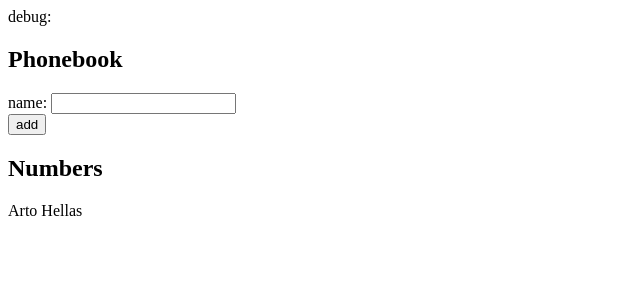
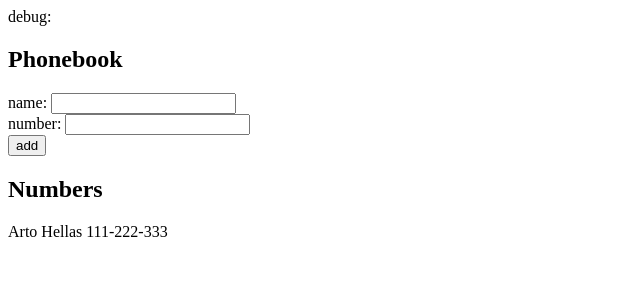
Before and after one commit to Eksezis/FullStackOpen-Zuraw, a React (Vite) app in the folder part2b/: page / in a window 1280 px wide. Shown: the top 300 px of the page, without its empty margins (0-640 px from the left). Built offline with nearby package versions, Linux system fonts and the light colour scheme.

Commit message:
Ex2 part2.8

```diff
--- a/part2b/src/App.jsx
+++ b/part2b/src/App.jsx
@@ -2,9 +2,10 @@
 
 const App = () => {
   const [persons, setPersons] = useState([
-    { name: 'Arto Hellas' }
+    { name: 'Arto Hellas', number: '111-222-333' }
   ])
   const [newName, setNewName] = useState('')
+  const [newNumber, setNewNumber] = useState('')
 
   const SubmitChange = (event) => {
     event.preventDefault()
@@ -12,17 +13,25 @@
       alert(`${newName} is already added to phonebook`)
       return
     }
-    const newPerson = { name: newName }
+    if (persons.some(person => person.number === newNumber)) {
+      alert(`${newNumber} is already added to phonebook`)
+      return
+    }
+    const newPerson = { name: newName, number: newNumber }
     setPersons(persons.concat(newPerson))
     setNewName('')
+    setNewNumber('')
   }
 
   const ChangeName = (event) => {
     setNewName(event.target.value)
   }
+  const ChangeNumber = (event) => {
+    setNewNumber(event.target.value)
+  }
 
   const personList = persons.map(person => (
-    <p>{person.name}</p>
+    <p>{person.name} {person.number}</p>
   ))
 
   return (
@@ -30,12 +39,9 @@
       <div>debug: {newName}</div>
       <h2>Phonebook</h2>
       <form onSubmit={SubmitChange}>
-        <div>
-          name: <input value={newName} onChange={ChangeName} />
-        </div>
-        <div>
-          <button type="submit">add</button>
-        </div>
+          <div>name: <input value={newName} onChange={ChangeName} /></div>
+          <div>number: <input value={newNumber} onChange={ChangeNumber} /></div>
+          <div><button type="submit">add</button></div>
       </form>
       <h2>Numbers</h2>
         {personList}
```
